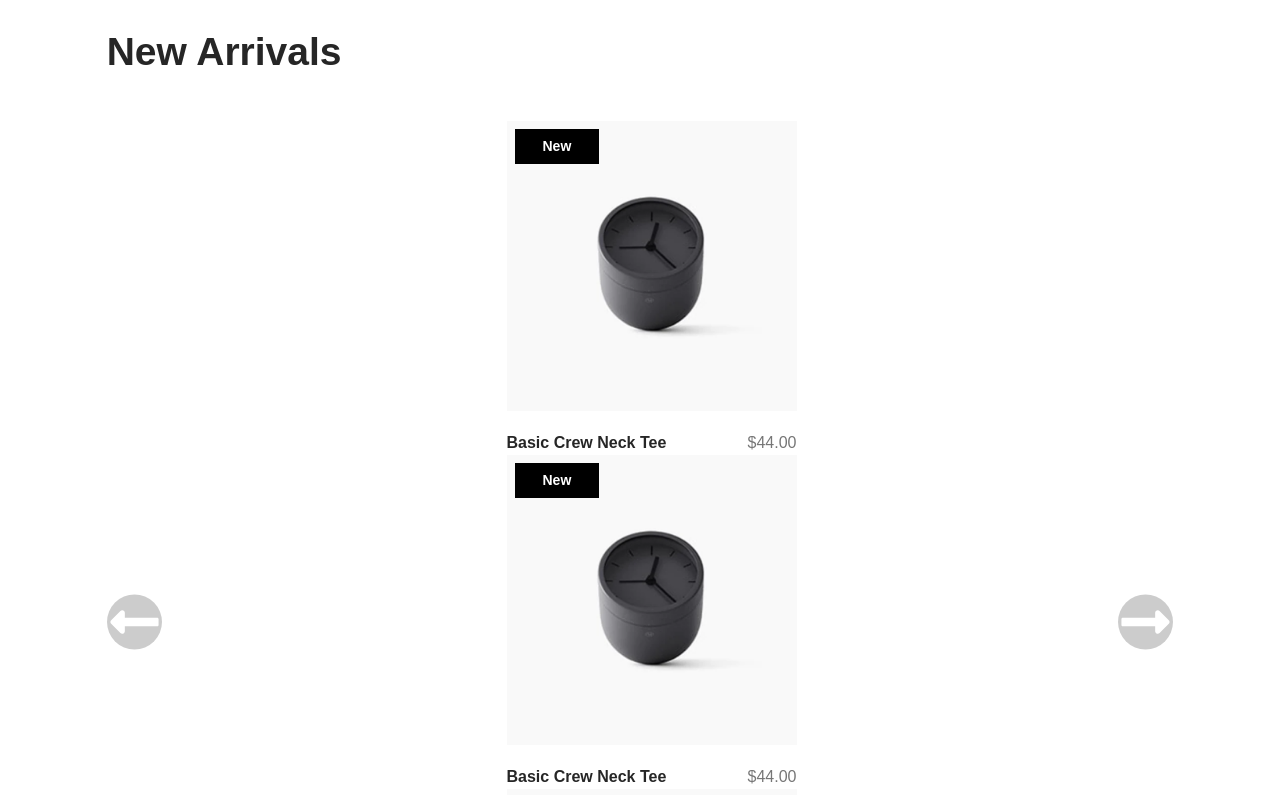
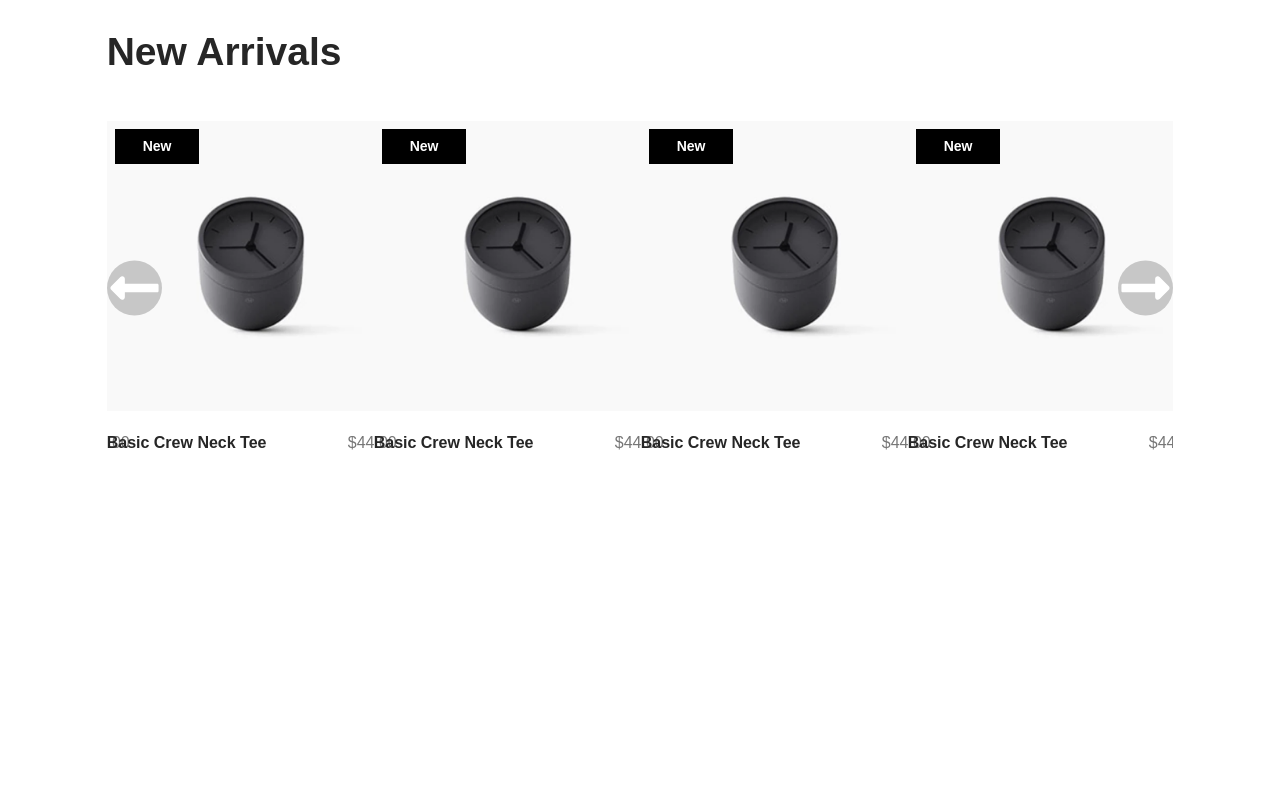
Before and after one commit to khaled6013/E-commerce, a React (Vite) app: page / in a window 1280 px wide. Shown: the part 1400-2195 px from the top of the page. After the commit the page ends 1895 px from the top, so only its background shows below. Built offline with nearby package versions, Linux system fonts and the light colour scheme.

Commit message:
arrivals final

```diff
--- a/src/components/Arrivals.jsx
+++ b/src/components/Arrivals.jsx
@@ -59,10 +59,126 @@ const Arrivals = () => {
                             <p className="text-[#767676] text-[16px] font-normal font-dm">$44.00</p>
                         </div>
                         <div className="absolute top-2 left-2">
-                          <p className="text-[#FFFFFF] text-[14px] font-dm font-bold py-[7px] px-[28px] bg-black cursor-pointer">New</p>
+                          <p className="text-[#FFFFFF]  text-[14px] font-dm font-bold py-[7px] px-[28px] bg-black hover:bg-[#2e2b2b] cursor-pointer">New</p>
                         </div>
-                        <div className="absolute left-0 bottom-9">
-                          <div className="w-[270px] h-[0px] group-hover:h-[140px] duration-300 ease-in-out bg-[#FFFFFF]">
+                        <div className="absolute left-0 bottom-[50px]">
+                          <div className="w-[270px] h-[0px] group-hover:h-[130px] duration-300 ease-in-out bg-[#FFFFFF]">
+                            <div className="pt-[26px] opacity-0 group-hover:opacity-95">
+                              <div className="flex items-center justify-end mr-3">
+                                 <p className="text-[#262626] hover:text-[#767676] text-[15px] font-dm font-bold hover:font-normal pr-2 cursor-pointer">Add to Wish List</p>
+                                 <FaHeart className="" />
+                              </div>
+                              <div className="flex items-center justify-end mr-3 mt-[16px]">
+                                <FaCodeCompare className=""/>
+                              </div>
+                               <div className="flex items-center justify-end mr-3 mt-[16px]">
+                                 <p className="text-[#262626] hover:text-[#767676] text-[15px] font-dm font-bold hover:font-normal pr-2 cursor-pointer">Add to Cart</p>
+                                 <FaShoppingCart />
+                              </div>
+                            </div>
+                          </div>
+                        </div>
+                  </div>
+                  <div className=" !w-[290px] relative group">
+                        <div className="w-full ">
+                            <img src={ariImg} alt="" className="w-full" />
+                        </div>
+                        <div className="flex justify-between mt-5 z-10">
+                            <p className="text-[#262626] text-[16px] font-dm font-bold">Basic Crew  Neck Tee</p>
+                            <p className="text-[#767676] text-[16px] font-normal font-dm">$44.00</p>
+                        </div>
+                        <div className="absolute top-2 left-2">
+                          <p className="text-[#FFFFFF]  text-[14px] font-dm font-bold py-[7px] px-[28px] bg-black hover:bg-[#2e2b2b] cursor-pointer">New</p>
+                        </div>
+                        <div className="absolute left-0 bottom-[50px]">
+                          <div className="w-[270px] h-[0px] group-hover:h-[130px] duration-300 ease-in-out bg-[#FFFFFF]">
+                            <div className="pt-[26px] opacity-0 group-hover:opacity-95">
+                              <div className="flex items-center justify-end mr-3">
+                                 <p className="text-[#262626] hover:text-[#767676] text-[15px] font-dm font-bold hover:font-normal pr-2 cursor-pointer">Add to Wish List</p>
+                                 <FaHeart className="" />
+                              </div>
+                              <div className="flex items-center justify-end mr-3 mt-[16px]">
+                                <FaCodeCompare className=""/>
+                              </div>
+                               <div className="flex items-center justify-end mr-3 mt-[16px]">
+                                 <p className="text-[#262626] hover:text-[#767676] text-[15px] font-dm font-bold hover:font-normal pr-2 cursor-pointer">Add to Cart</p>
+                                 <FaShoppingCart />
+                              </div>
+                            </div>
+                          </div>
+                        </div>
+                  </div>
+                  <div className=" !w-[290px] relative group">
+                        <div className="w-full ">
+                            <img src={ariImg} alt="" className="w-full" />
+                        </div>
+                        <div className="flex justify-between mt-5 z-10">
+                            <p className="text-[#262626] text-[16px] font-dm font-bold">Basic Crew  Neck Tee</p>
+                            <p className="text-[#767676] text-[16px] font-normal font-dm">$44.00</p>
+                        </div>
+                        <div className="absolute top-2 left-2">
+                          <p className="text-[#FFFFFF]  text-[14px] font-dm font-bold py-[7px] px-[28px] bg-black hover:bg-[#2e2b2b] cursor-pointer">New</p>
+                        </div>
+                        <div className="absolute left-0 bottom-[50px]">
+                          <div className="w-[270px] h-[0px] group-hover:h-[130px] duration-300 ease-in-out bg-[#FFFFFF]">
+                            <div className="pt-[26px] opacity-0 group-hover:opacity-95">
+                              <div className="flex items-center justify-end mr-3">
+                                 <p className="text-[#262626] hover:text-[#767676] text-[15px] font-dm font-bold hover:font-normal pr-2 cursor-pointer">Add to Wish List</p>
+                                 <FaHeart className="" />
+                              </div>
+                              <div className="flex items-center justify-end mr-3 mt-[16px]">
+                                <FaCodeCompare className=""/>
+                              </div>
+                               <div className="flex items-center justify-end mr-3 mt-[16px]">
+                                 <p className="text-[#262626] hover:text-[#767676] text-[15px] font-dm font-bold hover:font-normal pr-2 cursor-pointer">Add to Cart</p>
+                                 <FaShoppingCart />
+                              </div>
+                            </div>
+                          </div>
+                        </div>
+                  </div>
+                  <div className=" !w-[290px] relative group">
+                        <div className="w-full ">
+                            <img src={ariImg} alt="" className="w-full" />
+                        </div>
+                        <div className="flex justify-between mt-5 z-10">
+                            <p className="text-[#262626] text-[16px] font-dm font-bold">Basic Crew  Neck Tee</p>
+                            <p className="text-[#767676] text-[16px] font-normal font-dm">$44.00</p>
+                        </div>
+                        <div className="absolute top-2 left-2">
+                          <p className="text-[#FFFFFF]  text-[14px] font-dm font-bold py-[7px] px-[28px] bg-black hover:bg-[#2e2b2b] cursor-pointer">New</p>
+                        </div>
+                        <div className="absolute left-0 bottom-[50px]">
+                          <div className="w-[270px] h-[0px] group-hover:h-[130px] duration-300 ease-in-out bg-[#FFFFFF]">
+                            <div className="pt-[26px] opacity-0 group-hover:opacity-95">
+                              <div className="flex items-center justify-end mr-3">
+                                 <p className="text-[#262626] hover:text-[#767676] text-[15px] font-dm font-bold hover:font-normal pr-2 cursor-pointer">Add to Wish List</p>
+                                 <FaHeart className="" />
+                              </div>
+                              <div className="flex items-center justify-end mr-3 mt-[16px]">
+                                <FaCodeCompare className=""/>
+                              </div>
+                               <div className="flex items-center justify-end mr-3 mt-[16px]">
+                                 <p className="text-[#262626] hover:text-[#767676] text-[15px] font-dm font-bold hover:font-normal pr-2 cursor-pointer">Add to Cart</p>
+                                 <FaShoppingCart />
+                              </div>
+                            </div>
+                          </div>
+                        </div>
+                  </div>
+                  <div className=" !w-[290px] relative group">
+                        <div className="w-full ">
+                            <img src={ariImg} alt="" className="w-full" />
+                        </div>
+                        <div className="flex justify-between mt-5 z-10">
+                            <p className="text-[#262626] text-[16px] font-dm font-bold">Basic Crew  Neck Tee</p>
+                            <p className="text-[#767676] text-[16px] font-normal font-dm">$44.00</p>
+                        </div>
+                        <div className="absolute top-2 left-2">
+                          <p className="text-[#FFFFFF]  text-[14px] font-dm font-bold py-[7px] px-[28px] bg-black hover:bg-[#2e2b2b] cursor-pointer">New</p>
+                        </div>
+                        <div className="absolute left-0 bottom-[50px]">
+                          <div className="w-[270px] h-[0px] group-hover:h-[130px] duration-300 ease-in-out bg-[#FFFFFF]">
                             <div className="pt-[26px] opacity-0 group-hover:opacity-95">
                               <div className="flex items-center justify-end mr-3">
                                  <p className="text-[#262626] hover:text-[#767676] text-[15px] font-dm font-bold hover:font-normal pr-2 cursor-pointer">Add to Wish List</p>
```
